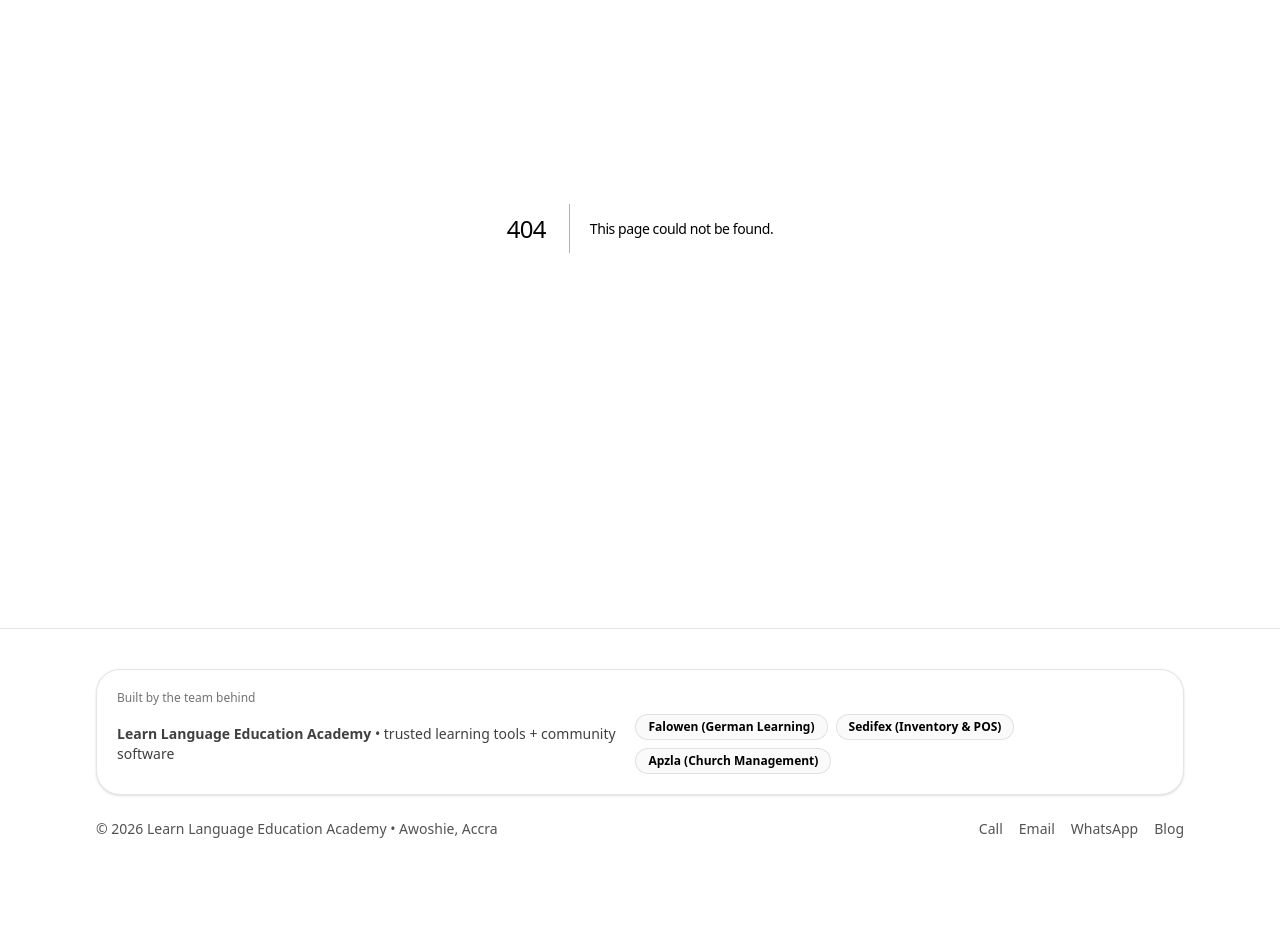
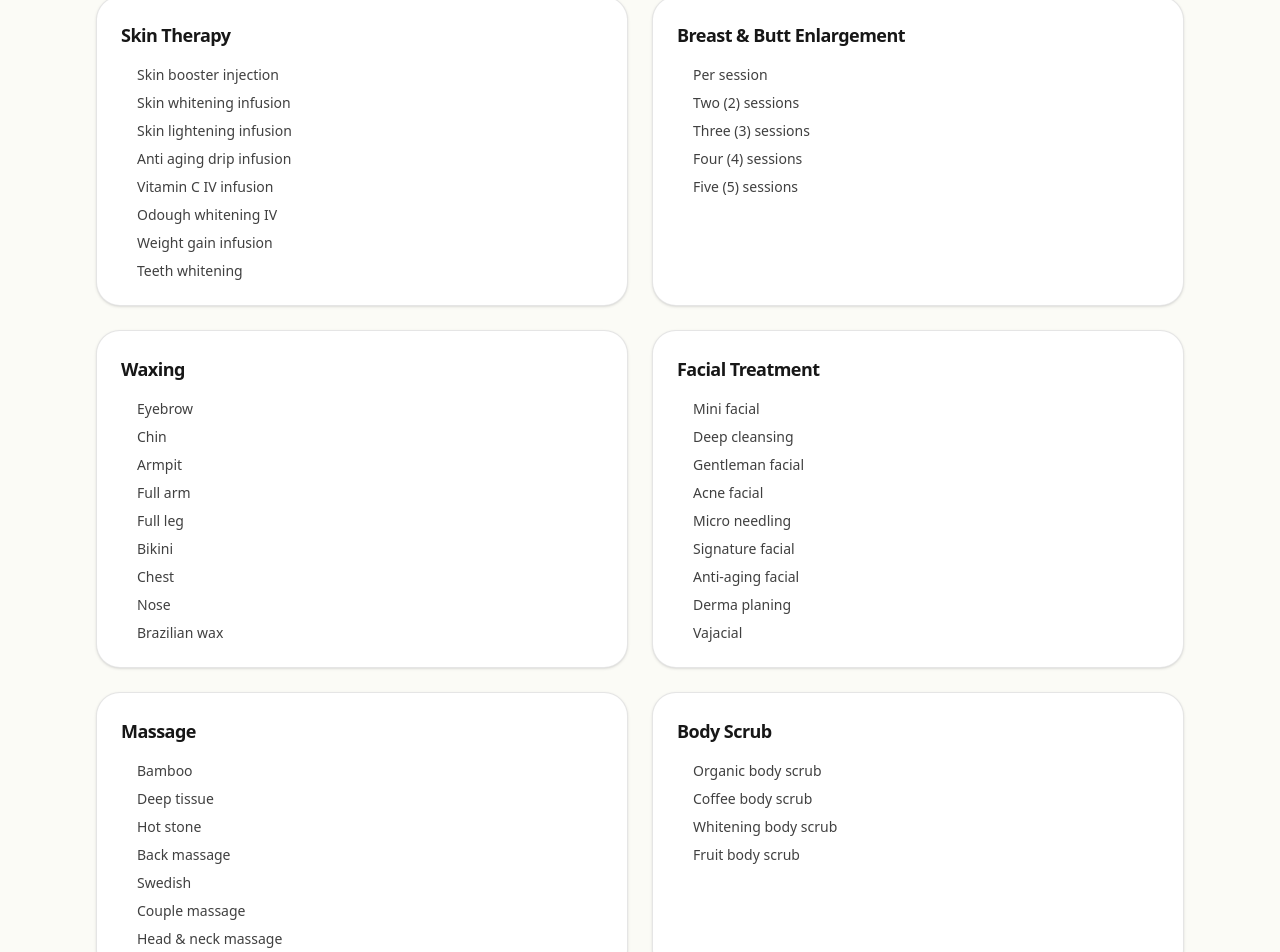
Before and after one commit to learngermanghana/learngermanghana-site, a Next.js app: page /services in a window 1280 px wide. Before the commit this address had no page. Shown: the part 237-1189 px from the top of the page. Before the commit the page ends 1116 px from the top, so only its background shows below. Built offline with nearby package versions, Linux system fonts and the light colour scheme.

Commit message:
Add services page

```diff
--- /dev/null
+++ b/src/app/services/page.tsx
@@ -0,0 +1,141 @@
+import type { Metadata } from "next";
+import { Container } from "@/components/Container";
+import { SectionTitle } from "@/components/SectionTitle";
+
+export const metadata: Metadata = {
+  title: "Services | Learn German in Ghana & Nigeria",
+  description:
+    "Explore the wellness and beauty services available, from skin therapy and facial treatments to massages and body care.",
+};
+
+const serviceGroups = [
+  {
+    title: "Skin Therapy",
+    items: [
+      "Skin booster injection",
+      "Skin whitening infusion",
+      "Skin lightening infusion",
+      "Anti aging drip infusion",
+      "Vitamin C IV infusion",
+      "Odough whitening IV",
+      "Weight gain infusion",
+      "Teeth whitening",
+    ],
+  },
+  {
+    title: "Breast & Butt Enlargement",
+    items: [
+      "Per session",
+      "Two (2) sessions",
+      "Three (3) sessions",
+      "Four (4) sessions",
+      "Five (5) sessions",
+    ],
+  },
+  {
+    title: "Waxing",
+    items: [
+      "Eyebrow",
+      "Chin",
+      "Armpit",
+      "Full arm",
+      "Full leg",
+      "Bikini",
+      "Chest",
+      "Nose",
+      "Brazilian wax",
+    ],
+  },
+  {
+    title: "Facial Treatment",
+    items: [
+      "Mini facial",
+      "Deep cleansing",
+      "Gentleman facial",
+      "Acne facial",
+      "Micro needling",
+      "Signature facial",
+      "Anti-aging facial",
+      "Derma planing",
+      "Vajacial",
+    ],
+  },
+  {
+    title: "Massage",
+    items: [
+      "Bamboo",
+      "Deep tissue",
+      "Hot stone",
+      "Back massage",
+      "Swedish",
+      "Couple massage",
+      "Head & neck massage",
+    ],
+  },
+  {
+    title: "Body Scrub",
+    items: [
+      "Organic body scrub",
+      "Coffee body scrub",
+      "Whitening body scrub",
+      "Fruit body scrub",
+    ],
+  },
+  {
+    title: "Weight Loss",
+    items: [
+      "Fat dissolving inj.",
+      "General body weight loss inj.",
+      "Slimming pen",
+      "Cavitation + wood therapy",
+      "Wood therapy",
+    ],
+  },
+  {
+    title: "Body Treatment",
+    items: [
+      "Skin tag removal",
+      "Keloid removal",
+      "Body polish",
+      "Body wrap",
+      "Sauna",
+      "POD thread (Face lift)",
+    ],
+  },
+  {
+    title: "BBL Injections",
+    items: ["60ml", "120ml", "180ml", "240ml", "300ml", "400ml", "500ml"],
+  },
+];
+
+export default function ServicesPage() {
+  return (
+    <Container>
+      <section className="py-12 sm:py-16">
+        <SectionTitle
+          title="Services"
+          subtitle="Explore our wellness, beauty, and body care offerings."
+        />
+
+        <div className="grid gap-6 md:grid-cols-2">
+          {serviceGroups.map((group) => (
+            <div
+              key={group.title}
+              className="rounded-3xl border border-black/10 bg-white p-6 shadow-sm"
+            >
+              <h2 className="text-lg font-semibold text-neutral-900">{group.title}</h2>
+              <ul className="mt-4 space-y-2 text-sm text-neutral-700">
+                {group.items.map((item) => (
+                  <li key={item} className="flex items-start gap-2">
+                    <span className="mt-2 h-2 w-2 rounded-full bg-brand-600" />
+                    <span>{item}</span>
+                  </li>
+                ))}
+              </ul>
+            </div>
+          ))}
+        </div>
+      </section>
+    </Container>
+  );
+}
--- a/src/components/Navbar.tsx
+++ b/src/components/Navbar.tsx
@@ -8,6 +8,7 @@ import { SITE, CTA } from "@/lib/site";
 
 const nav = [
   { href: "/", label: "Home" },
+  { href: "/services", label: "Services" },
   { href: "/classes", label: "Classes" },
   { href: "/tutors", label: "Tutors" },
   { href: "/blog", label: "Blog" },
```
